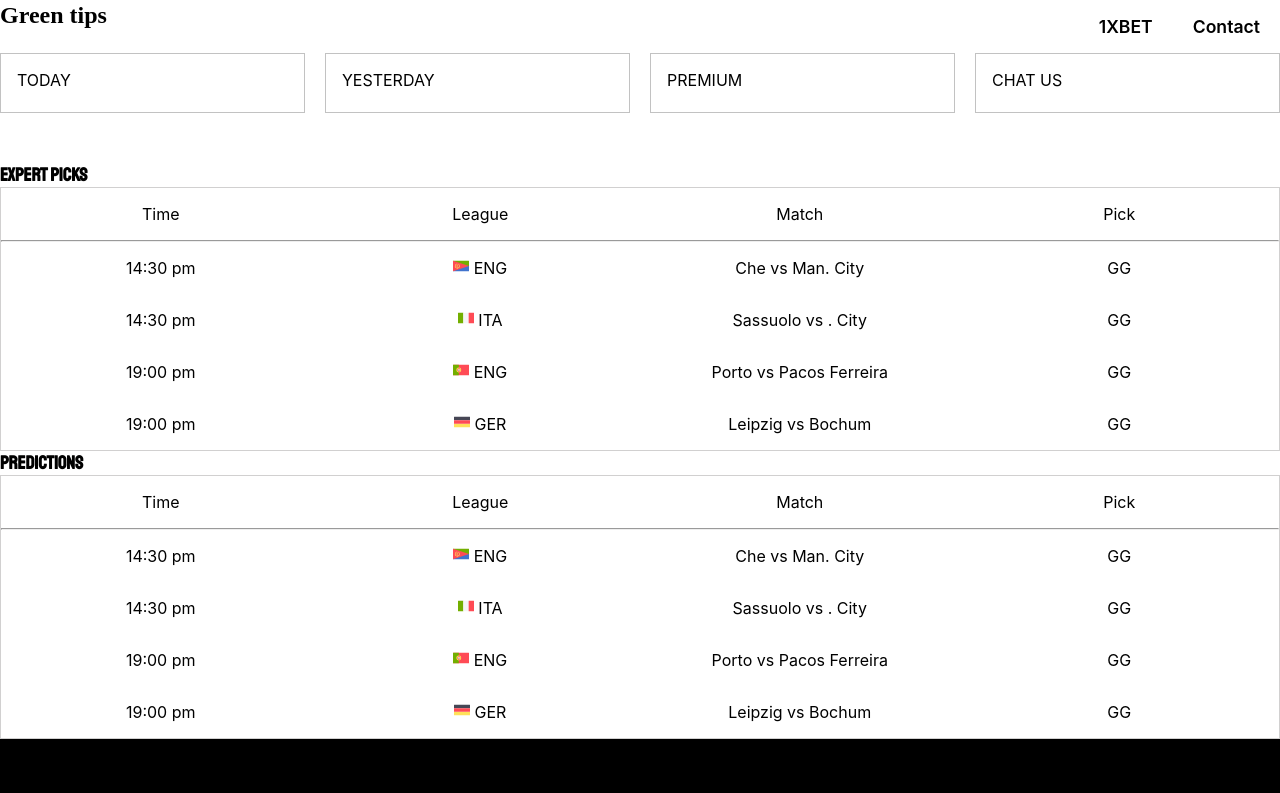
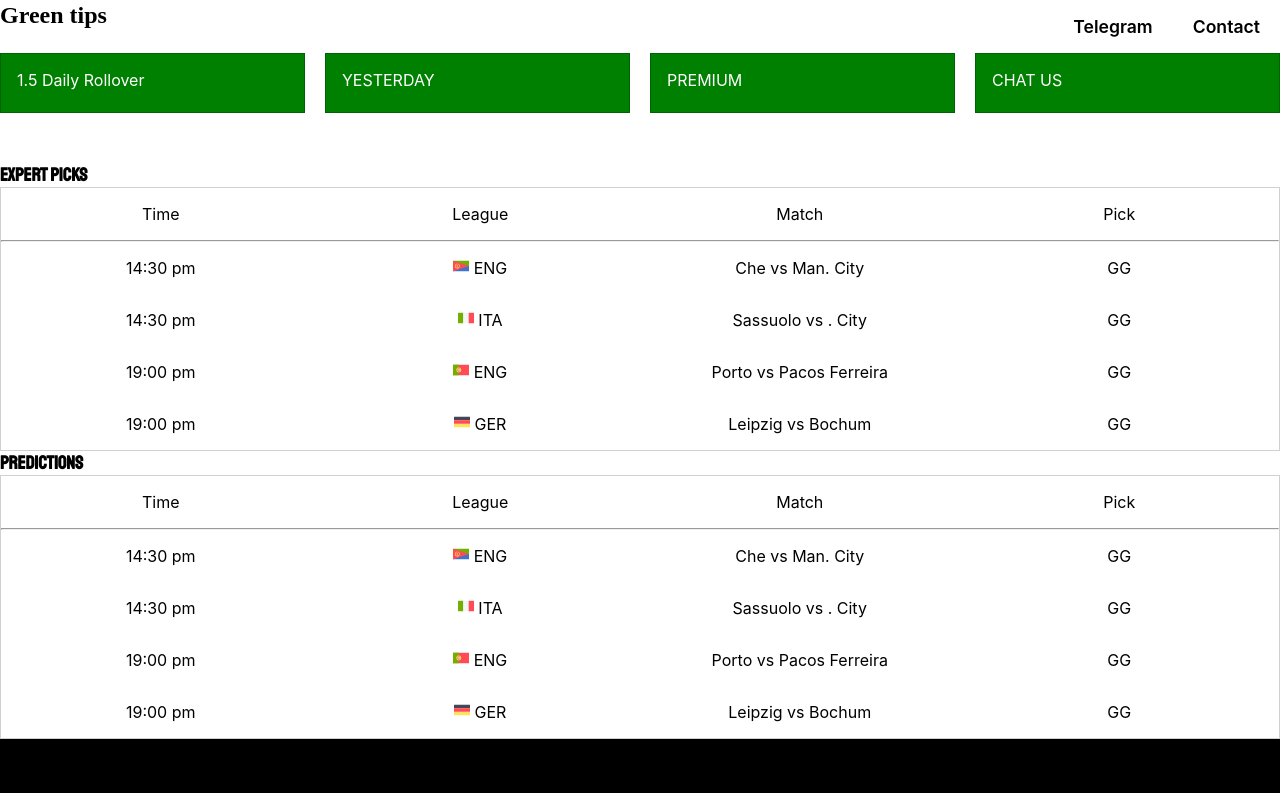
Before and after one commit to adebayokehinde/bet-code, a Next.js app: page /landingPage in a window 1280 px wide. Shown: the top 793 px of the page. Built offline with nearby package versions, Linux system fonts and the light colour scheme.

Commit message:
few edits

```diff
--- a/components/landingPage/navbar/toolbar/toolbar.js
+++ b/components/landingPage/navbar/toolbar/toolbar.js
@@ -29,7 +29,7 @@ export default function Toolbar({ drawerClickHandler, children }) {
             <ul>
 
               <li className="nav-it">
-                <Link href="#">1XBET</Link>
+                <Link href="#">Telegram</Link>
               </li>
               <li className="nav-it">
                 <Link href="#">Contact</Link>
--- a/components/main.js
+++ b/components/main.js
@@ -1,3 +1,4 @@
+import Link from "next/link";
 import React from "react";
 import Predictions from "./landingPage/predictions";
 import TabPage from "./landingPage/tabs";
@@ -6,12 +7,12 @@ export default function Main() {
   return (
     <div className="container-fluid">
       <div className="grid-r">
-        <div className="nav-box text-center">
-          <p>TODAY</p>
-        </div>
+      <div className="nav-box text-center">1.5 Daily Rollover</div>
+        <div className="nav-box text-center">YESTERDAY</div>
+        <Link href="/section/premium">
+        <div className="nav-box text-center">PREMIUM </div>
 
-        <div className="nav-box text-center">YESTERDAY</div>
-        <div className="nav-box text-center">PREMIUM </div>
+        </Link>
         <div className="nav-box text-center"> CHAT US</div>
       </div>
 
--- a/styles/globals.css
+++ b/styles/globals.css
@@ -558,6 +558,8 @@ a {
 .nav-box {
   border: 1px solid rgba(0, 0, 0, 0.24);
   padding: 1rem;
+  background: green;
+  color: white;
 }
 
 .NewLogo {
```
Also changed, not shown: components/pageSections/premium.js (+4 -4 lines).
